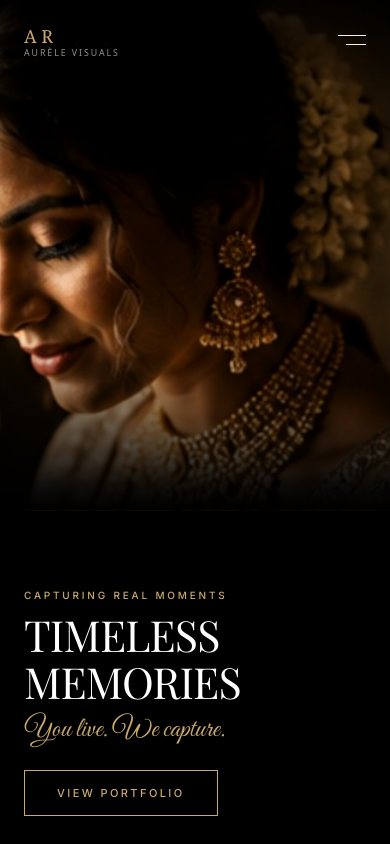
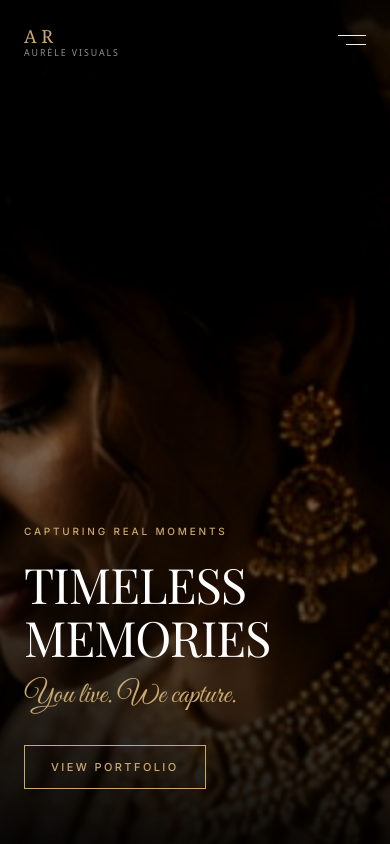
Before and after one commit to satishbokka/luxury-portfolio, a Next.js app: page / in a window 390 px wide. Shown: the top 844 px of the page. Built offline with nearby package versions, Linux system fonts and the light colour scheme.

Commit message:
Single continuous full-screen mobile hero composition with lower-left editorial overlay

```diff
--- a/components/Hero.tsx
+++ b/components/Hero.tsx
@@ -45,32 +45,32 @@ export function Hero() {
   return (
     <section
       ref={heroRef}
-      className="relative flex h-[100svh] min-h-[640px] w-full flex-col justify-end pb-7 pt-20 px-6 sm:pb-10 sm:px-8 md:h-screen md:min-h-[700px] md:max-h-[1080px] md:flex-row md:items-center md:py-0 md:px-10 lg:px-16 overflow-hidden bg-black"
+      className="relative flex h-[100svh] min-h-[700px] w-full overflow-hidden bg-black md:h-screen md:min-h-[700px] md:max-h-[1080px] md:items-center"
       aria-label="Hero"
     >
       {/* =========================================================
-          HERO IMAGE
-          Mobile: Positioned in upper viewport (h-[60svh]) to prevent 2x zoom on landscape photo
-          Desktop: Right anchored full height (md:h-full md:w-[67%] lg:w-[63%] xl:w-[60%])
+          HERO PHOTOGRAPH — SINGLE CONTINUOUS CANVAS
+          Mobile: Full viewport (100svh) with art-directed 46% 32% crop
+          Desktop: Right anchored full height (md:w-[67%] lg:w-[63%] xl:w-[60%])
           ========================================================= */}
 
-      <div className="pointer-events-none absolute inset-0">
+      <div className="pointer-events-none absolute inset-0 h-full w-full">
         <motion.div
           className="
             hero-image
             absolute
-            right-0
-            top-0
-            h-[60svh]
-            min-h-[380px]
+            inset-0
+            h-full
             w-full
-            md:h-full
+            md:left-auto
+            md:right-0
+            md:top-0
             md:w-[67%]
             lg:w-[63%]
             xl:w-[60%]
             will-change-transform
           "
-          initial={{ opacity: 0, scale: 1.02 }}
+          initial={{ opacity: 0, scale: 1.015 }}
           animate={{ opacity: 1, scale: 1 }}
           transition={{
             duration: 1.5,
@@ -85,37 +85,42 @@ export function Hero() {
             sizes="(max-width: 768px) 100vw, 60vw"
             className="
               object-cover
-              object-[50%_20%]
-              sm:object-[50%_25%]
+              object-[46%_32%]
               md:object-[72%_45%]
               lg:object-[74%_45%]
-              brightness-[1.06]
+              brightness-[1.05]
               contrast-[1.03]
               saturate-[1.02]
             "
           />
+        </motion.div>
 
-          {/* Mobile bottom fade directly inside image container to blend into black page bg */}
+        {/* =======================================================
+            CINEMATIC GRADIENT — MOBILE ONLY
+            Seamless vertical & horizontal gradients protecting text
+            while keeping the bride naturally illuminated.
+            ======================================================= */}
+
+        {/* Mobile vertical cinematic gradient */}
         <div
-            className="pointer-events-none absolute inset-x-0 bottom-0 h-44 z-10 md:hidden"
+          className="pointer-events-none absolute inset-0 z-10 md:hidden"
           style={{
             background:
-                "linear-gradient(to bottom, transparent 0%, rgba(0,0,0,0.5) 45%, rgba(0,0,0,0.92) 85%, black 100%)",
+              "linear-gradient(to bottom, rgba(0,0,0,0.48) 0%, rgba(0,0,0,0.08) 30%, rgba(0,0,0,0.05) 48%, rgba(0,0,0,0.55) 70%, rgba(0,0,0,0.94) 100%)",
           }}
         />
 
-          {/* Mobile top fade for header integration */}
+        {/* Mobile horizontal text readability gradient */}
         <div
-            className="pointer-events-none absolute inset-x-0 top-0 h-28 z-10 md:hidden"
+          className="pointer-events-none absolute inset-0 z-10 md:hidden"
           style={{
             background:
-                "linear-gradient(to bottom, rgba(0,0,0,0.65) 0%, transparent 100%)",
+              "linear-gradient(to right, rgba(0,0,0,0.45) 0%, rgba(0,0,0,0.15) 50%, rgba(0,0,0,0) 100%)",
           }}
         />
-        </motion.div>
 
         {/* =======================================================
-            CINEMATIC IMAGE BLEND — DESKTOP
+            CINEMATIC IMAGE BLEND — DESKTOP ONLY
             Black on left → transparent toward bride
             ======================================================= */}
 
@@ -156,8 +161,8 @@ export function Hero() {
       </div>
 
       {/* =========================================================
-          HERO CONTENT
-          Mobile: Positioned in lower dark area below bride portrait
+          HERO CONTENT — EDITORIAL OVERLAY
+          Mobile: Lower-left overlay (bottom 35-40% of screen)
           Desktop: Vertically centered editorial column
           ========================================================= */}
 
@@ -167,10 +172,17 @@ export function Hero() {
           z-20
           mx-auto
           flex
+          h-full
           w-full
           max-w-[1400px]
-          items-center
-          px-0
+          items-end
+          md:items-center
+          px-6
+          sm:px-10
+          lg:px-16
+          pb-[55px]
+          sm:pb-[70px]
+          md:pb-0
         "
       >
         <div
@@ -178,7 +190,6 @@ export function Hero() {
             w-full
             max-w-[580px]
             pl-0
-            sm:pl-2
             md:pl-4
           "
         >
@@ -188,7 +199,7 @@ export function Hero() {
 
           <motion.span
             className="
-              mb-2
+              mb-[18px]
               block
               text-[0.625rem]
               font-medium
@@ -216,14 +227,16 @@ export function Hero() {
           <motion.h1
             className={`
               ${playfair.className}
-              text-[clamp(2.65rem,11vw,3.5rem)]
+              mb-[12px]
+              text-[clamp(3rem,12.5vw,3.8rem)]
               font-normal
               uppercase
-              leading-[1.0]
+              leading-[0.98]
               tracking-[-0.02em]
               text-white
               sm:text-5xl
               sm:leading-[1.02]
+              md:mb-0
               md:text-6xl
               md:leading-[1.04]
               lg:text-[4.55rem]
@@ -249,12 +262,10 @@ export function Hero() {
           <motion.p
             className={`
               ${greatVibes.className}
-              mt-1.5
-              mb-5
-              sm:mt-2.5
-              sm:mb-7
+              mb-[28px]
+              sm:mb-[32px]
               block
-              text-[clamp(1.75rem,7vw,2.25rem)]
+              text-[clamp(1.85rem,7.5vw,2.35rem)]
               leading-snug
               text-[#C9A96E]
               sm:text-3xl
@@ -291,8 +302,8 @@ export function Hero() {
                 border
                 border-[#C9A96E]
                 bg-transparent
-                px-6
-                py-3
+                px-[26px]
+                py-[13px]
                 text-[0.625rem]
                 font-medium
                 uppercase
```
Lines whose indentation alone changed are shown as unchanged.
